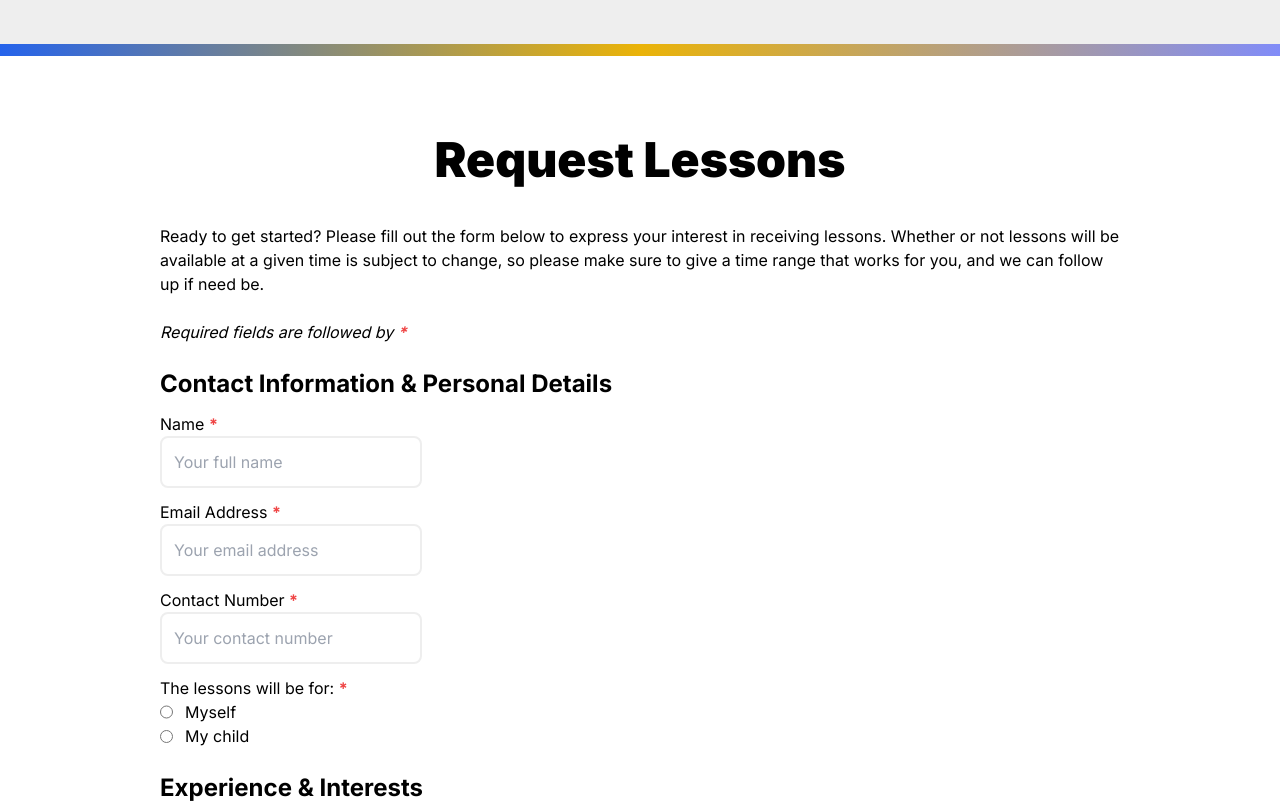
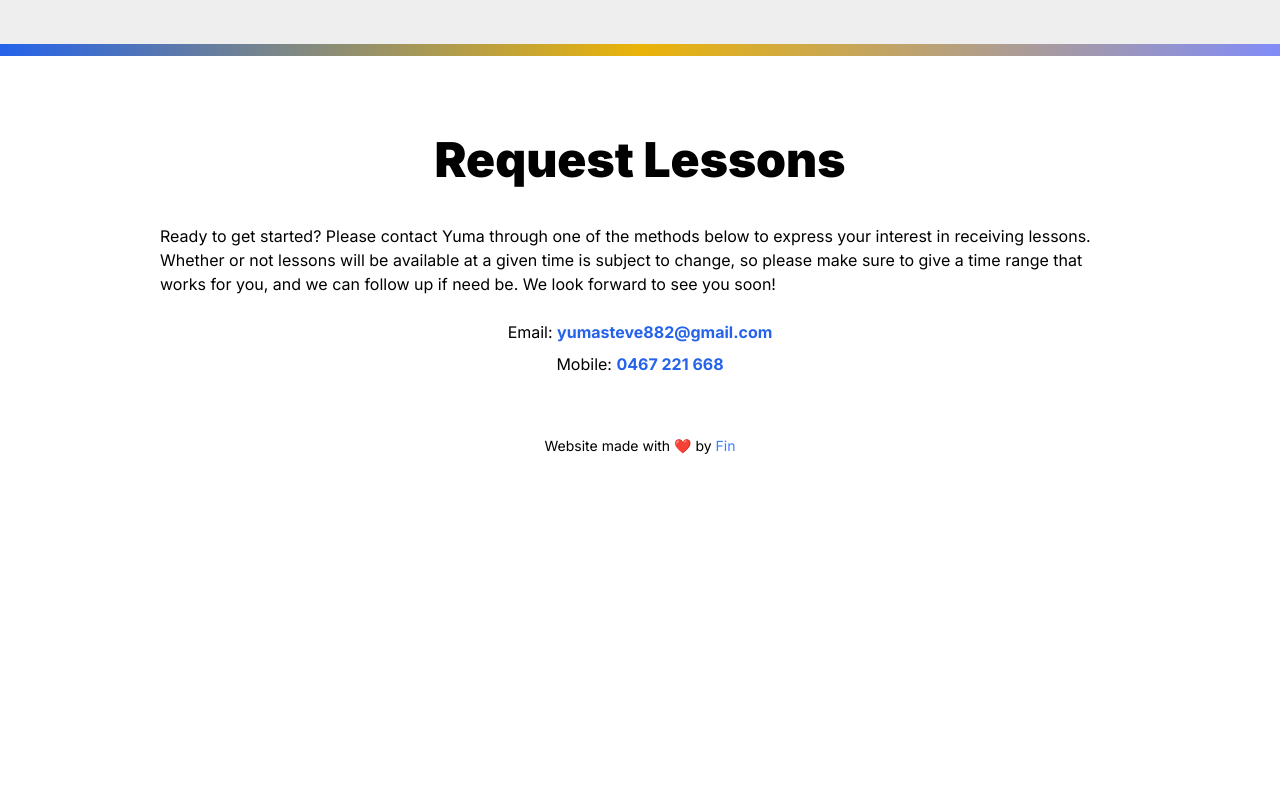
Before and after one commit to FinOCE/sunday-music-school, a Next.js app in the folder web/: page / in a window 1280 px wide. Shown: the part 1960-2763 px from the top of the page. After the commit the page ends 2436 px from the top, so only its background shows below. Built offline with nearby package versions, Linux system fonts and the light colour scheme.

Commit message:
Use direct contact details

```diff
--- a/web/src/pages/index.tsx
+++ b/web/src/pages/index.tsx
@@ -12,6 +12,8 @@ const inter = Inter({ subsets: ["latin"] })
 const satisfy = Satisfy({ subsets: ["latin"], weight: ["400"] })
 
 export default function Home() {
+  const useForm = false
+
   return (
     <>
       <Head />
@@ -164,17 +166,54 @@ export default function Home() {
               <h2 className="mt-[80px] mb-10 text-center text-5xl font-black">
                 Request Lessons
               </h2>
+              {useForm ? (
+                <>
                   <p>
-                Ready to get started? Please fill out the form below to express
-                your interest in receiving lessons. Whether or not lessons will
-                be available at a given time is subject to change, so please
-                make sure to give a time range that works for you, and we can
-                follow up if need be.
+                    Ready to get started? Please fill out the form below to
+                    express your interest in receiving lessons. Whether or not
+                    lessons will be available at a given time is subject to
+                    change, so please make sure to give a time range that works
+                    for you, and we can follow up if need be. We look forward to
+                    see you soon!
                   </p>
                   <br />
                   <div className="mb-[80px]">
                     <Form />
                   </div>
+                </>
+              ) : (
+                <>
+                  <p>
+                    Ready to get started? Please contact Yuma through one of the
+                    methods below to express your interest in receiving lessons.
+                    Whether or not lessons will be available at a given time is
+                    subject to change, so please make sure to give a time range
+                    that works for you, and we can follow up if need be. We look
+                    forward to see you soon!
+                  </p>
+                  <br />
+                  <div className="flex flex-col gap-2 items-center mb-10">
+                    <p>
+                      Email:{" "}
+                      <a
+                        href="mailto:yumasteve882@gmail.com"
+                        className="text-blue-600 font-bold"
+                      >
+                        yumasteve882@gmail.com
+                      </a>
+                    </p>
+                    <p>
+                      Mobile:{" "}
+                      <a
+                        href="tel:0467221668"
+                        className="text-blue-600 font-bold"
+                      >
+                        0467 221 668
+                      </a>
+                    </p>
+                  </div>
+                </>
+              )}
             </div>
           </Container>
         </section>
```
Lines whose indentation alone changed are shown as unchanged.
